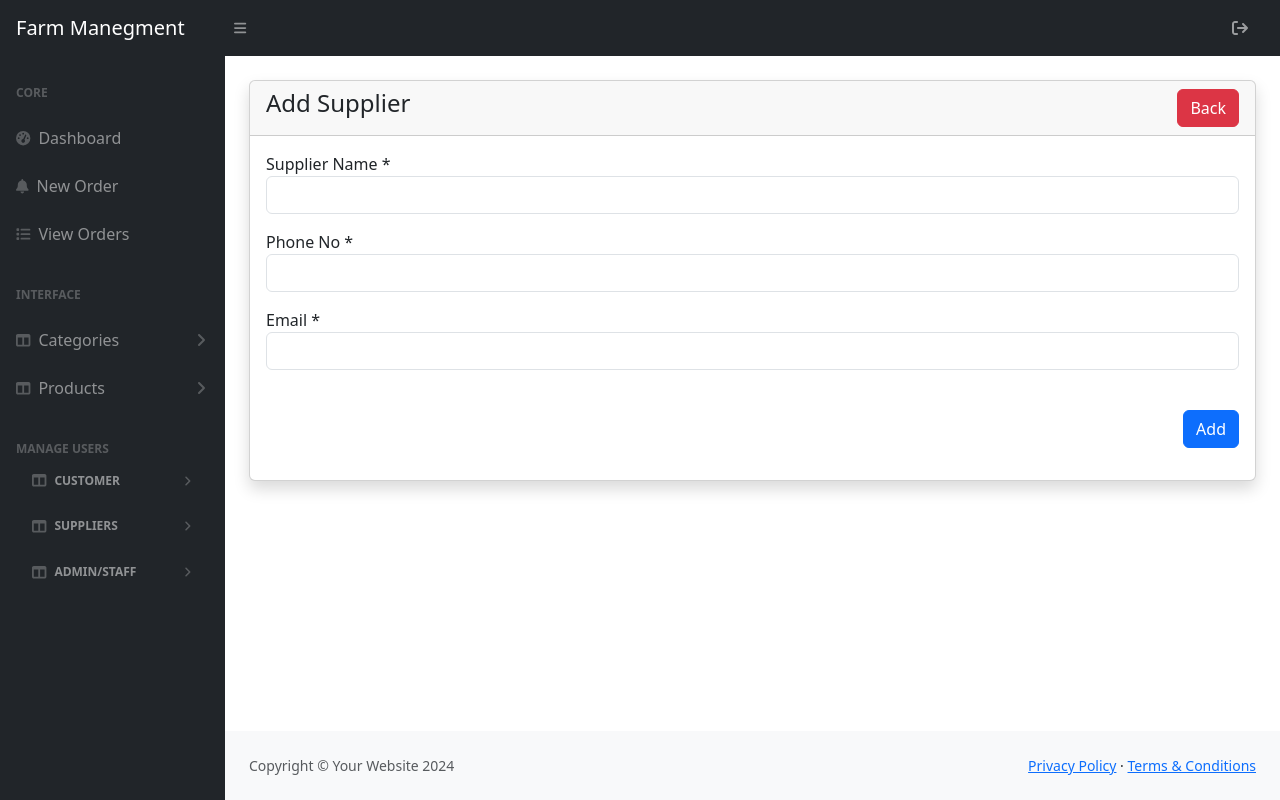
After one commit to SahanMewantha/pos, a PHP site: page /admin/supplier-create.php in a window 1280 px wide. The commit adds this page. Run offline with PHP 8.4, Linux system fonts and the light colour scheme; some libraries are stand-ins or nearby versions.

Commit message:
suppliers

```diff
--- a/admin/admins-create.php
+++ b/admin/admins-create.php
@@ -1,4 +1,4 @@
-<?php include('includes/header.php'); ?>
+<?php include ('includes/header.php'); ?>
 
 <div class="container-fluid px-4">
     <div class="card mt-4 shadow">
--- a/admin/includes/navbar.php
+++ b/admin/includes/navbar.php
@@ -1,6 +1,6 @@
 <nav class="sb-topnav navbar navbar-expand navbar-dark bg-dark">
     <!-- Navbar Brand-->
-    <a class="navbar-brand ps-3" href="index.html">Farm Manegment</a>
+    <a class="navbar-brand ps-3" href="index.php">Farm Manegment</a>
     <!-- Sidebar Toggle-->
     <button class="btn btn-link btn-sm order-1 order-lg-0 me-4 me-lg-0" id="sidebarToggle" href="#!"><i class="fas fa-bars"></i></button>
     <!-- Navbar Search-->
@@ -10,13 +10,8 @@
     <!-- Navbar-->
     <ul class="navbar-nav ms-auto ms-md-0 me-3 me-lg-4">
                 <li class="nav-item dropdown">
-                    <a class="nav-link dropdown-toggle" id="navbarDropdown" href="#" role="button" data-bs-toggle="dropdown" aria-expanded="false"><i class="fas fa-user fa-fw"></i></a>
+                    <a class="nav-link" id="navbarDropdown" href="../admins-create.php" role="button" data-bs-toggle="dropdown" aria-expanded="false"><i class="fa fa-sign-out" aria-hidden="true"></i></a>
                     <ul class="dropdown-menu dropdown-menu-end" aria-labelledby="navbarDropdown">
-                        <li><a class="dropdown-item" href="#!">Settings</a></li>
-                        <li><a class="dropdown-item" href="#!">Activity Log</a></li>
-                        <li><hr class="dropdown-divider" /></li>
-                        <li><a class="dropdown-item" href="#">Logout</a></li>
-                    </ul>
                 </li>
             </ul>
 </nav>
--- a/admin/includes/sidebar.php
+++ b/admin/includes/sidebar.php
@@ -67,6 +67,18 @@
                     </nav>
                 </div>
 
+                <a class="nav-link collapsed" href="#" data-bs-toggle="collapse" data-bs-target="#collapseSuppliers" aria-expanded="false" aria-controls="collapseCustomer">
+                    <div class="sb-nav-link-icon"><i class="fas fa-columns"></i></div>
+                    Suppliers
+                    <div class="sb-sidenav-collapse-arrow"><i class="fas fa-angle-down"></i></div>
+                </a>
+                <div class="collapse" id="collapseSuppliers" aria-labelledby="headingOne" data-bs-parent="#sidenavAccordion">
+                    <nav class="sb-sidenav-menu-nested nav">
+                        <a class="nav-link" href="supplier-create.php">Add Suppliers</a>
+                        <a class="nav-link" href="suplier.php">View Supplers</a>
+                    </nav>
+                </div>
+
                 <a class="nav-link collapsed" href="#" data-bs-toggle="collapse" data-bs-target="#collapseAdmins" aria-expanded="false" aria-controls="collapseAdmins">
                     <div class="sb-nav-link-icon"><i class="fas fa-columns"></i></div>
                     Admin/Staff
@@ -81,9 +93,5 @@
                 </div>
             </div>
         </div>
-        <div class="sb-sidenav-footer">
-            <div class="small">Logged in as:</div>
-            Admin
-        </div>
     </nav>
 </div>
--- a/admin/suplier.php
+++ b/admin/suplier.php
@@ -0,0 +1,5 @@
+<?php include ('includes/header.php'); ?>
+
+
+
+<?php include('includes/footer.php'); ?>
--- /dev/null
+++ b/admin/supplier-create.php
@@ -0,0 +1,39 @@
+<?php include ('includes/header.php'); ?>
+
+<div class="container-fluid px-4">
+    <div class="card mt-4 shadow">
+    <div class="card-header">
+            <h4 class="mb-0">Add Supplier
+            <a href="customer.php" class="btn btn-danger float-end">Back</a>
+            </h4>
+    </div>
+
+
+    <div class="card-body">
+    <?php alertMessage(); ?>
+        <form action="./code.php" method="post">
+            <div class="row">
+                <div class="col-md-12 mb-3">
+                    <label for="">Supplier Name *</label>
+                    <input type="text" name="cusname" required class="form-control"/>
+                </div>
+                <div class="col-md-12 mb-3">
+                    <label for="">Phone No *</label>
+                    <input type="text" name="phone" placeholder="" required class="form-control"/>
+                </div>
+                <div class="col-md-12 mb-3">
+                    <label for="">Email *</label>
+                    <input type="email" name="mail" required class="form-control"/>
+                </div>
+
+                <div class="col-md-12 mb-3 text-end">
+                    <br>
+                    <button type="submit" name="saveSupplier" class="btn btn-primary">Add</button>
+                </div>
+            </div>
+        </form>
+</div>
+
+
+
+<?php include('includes/footer.php'); ?>
```
